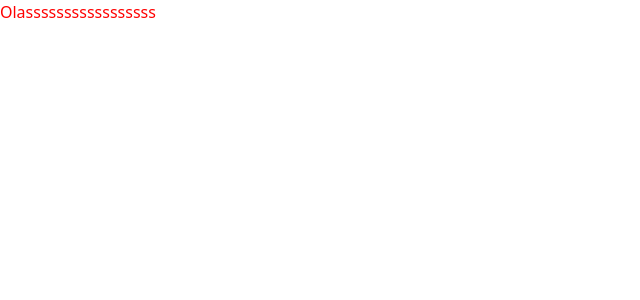
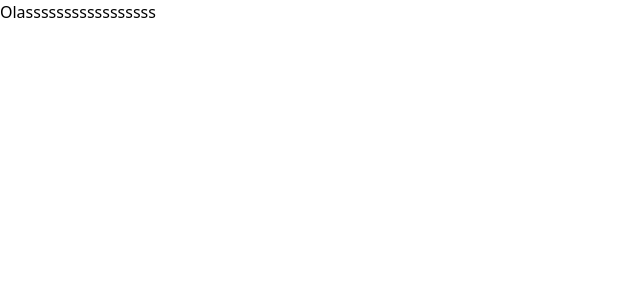
Before and after one commit to Samessprog/ZuzuGroomer, a React (Vite) app: page / in a window 1280 px wide. Shown: the top 300 px of the page, without its empty margins (0-640 px from the left). Built offline with nearby package versions, Linux system fonts and the light colour scheme.

Commit message:
connect do dev

```diff
--- a/Style/CSS/index.css
+++ b/Style/CSS/index.css
@@ -1 +1 @@
-.colorr{color:red}/*# sourceMappingURL=index.css.map */
+.colorr{color:0}/*# sourceMappingURL=index.css.map */
--- a/Style/SCSS/index.scss
+++ b/Style/SCSS/index.scss
@@ -1,3 +1,3 @@
 .colorr{
-    color: rgb(255, 0, 0);
+  color:  green($color: #000000);
 }
```
Also changed, not shown: 1 other file (tests, documents, lock files or other folders).
